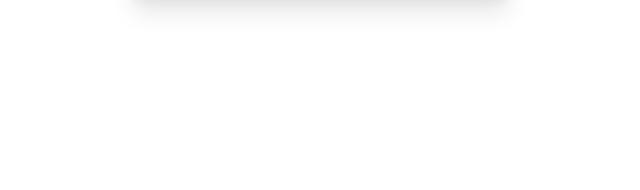
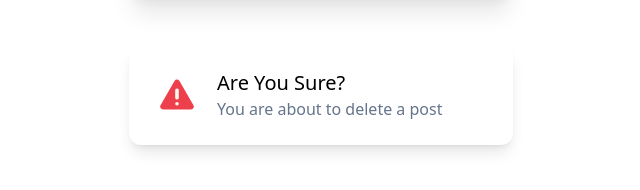
Before and after one commit to duccini/tailwind-css-from-scratch, a plain HTML site: page sandbox/01-utility-first/index.html in a window 1280 px wide. Shown: the part 304-494 px from the top of the page, without its empty margins (319-959 px from the left). Drawn offline with nearby package versions, Linux system fonts and the light colour scheme.

Commit message:
utility first

```diff
--- a/sandbox/01-utility-first/index.html
+++ b/sandbox/01-utility-first/index.html
@@ -57,6 +57,15 @@
     </div>
 
     <!-- Tailwind Version -->
+    <div
+      class="flex items-center p-6 max-w-sm mx-auto bg-white rounded-xl shadow-lg space-x-4 mt-12"
+    >
+      <img class="w-12 h-12" src="../assets/img/warning.svg" alt="" />
 
+      <div>
+        <div class="text-xl font-medium text-black">Are You Sure?</div>
+        <p class="text-slate-500">You are about to delete a post</p>
+      </div>
+    </div>
   </body>
 </html>
```
